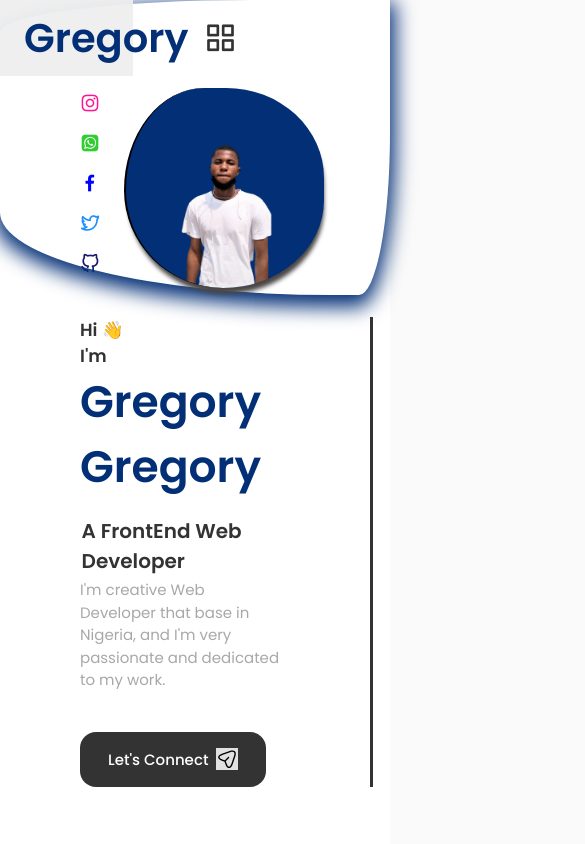
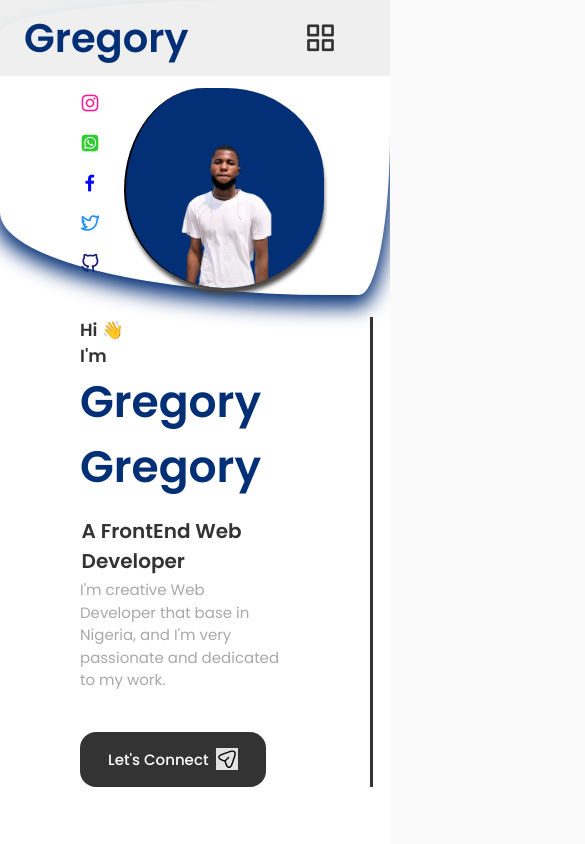
Before and after one commit to GreyFoundation2020/newportfolio, a React (Create React App) app: page / in a window 390 px wide. Shown: the top 844 px of the page, 585 px wide, since content can reach past the window. Built offline with nearby package versions, Linux system fonts and the light colour scheme.

Commit message:
till making some changes

```diff
--- a/src/Components/Testimonial/Testimonial.jsx
+++ b/src/Components/Testimonial/Testimonial.jsx
@@ -8,7 +8,7 @@ import {Data} from './Data'
 
 export default function Testimonial() {
   return (
-   <section className='testimonial container section'>
+   <section className='testimonial container contents section'>
         <h2 className="section__title">My clients Say</h2>
         <span className="section__subtitle">Testimonial</span>
         <div className="testimonial__container">
--- a/src/Components/Testimonial/testimonial.css
+++ b/src/Components/Testimonial/testimonial.css
@@ -51,11 +51,14 @@
 @media screen and (max-width: 576px) {
     .testimonial__container{
     width: initial;
-    display: -webkit-box;
+    display: inline-block;
     width: 100%;
     justify-content: space-between;
     padding: 1rem 0;
     animation: testimonialslide 15s linear infinite;
+}
+.contents{
+    background-color: white;
 }
 
 .testimonial__card {
--- a/src/Components/header/Navbar.css
+++ b/src/Components/header/Navbar.css
@@ -59,7 +59,7 @@ transition: 3s;
     top: 0;
     justify-content: space-between;
     bottom: 0;
-    width: 34%;
+    width: 100%;
     height: 9vh;
     align-items: center;
     display: flex;
@@ -84,6 +84,9 @@ transition: 3s;
   }
   .show-menu{
     bottom: 0;
+  }
+  .nav__logo{
+    margin-right: 100px;
   }
   .nav__list{
     display: grid;
```
